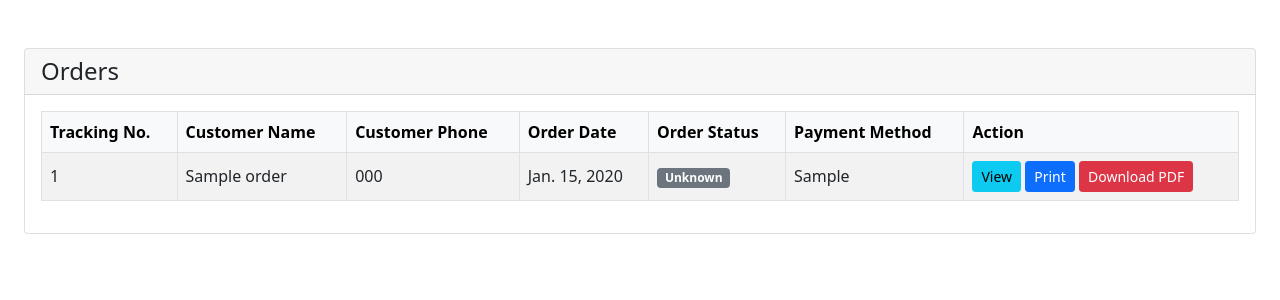
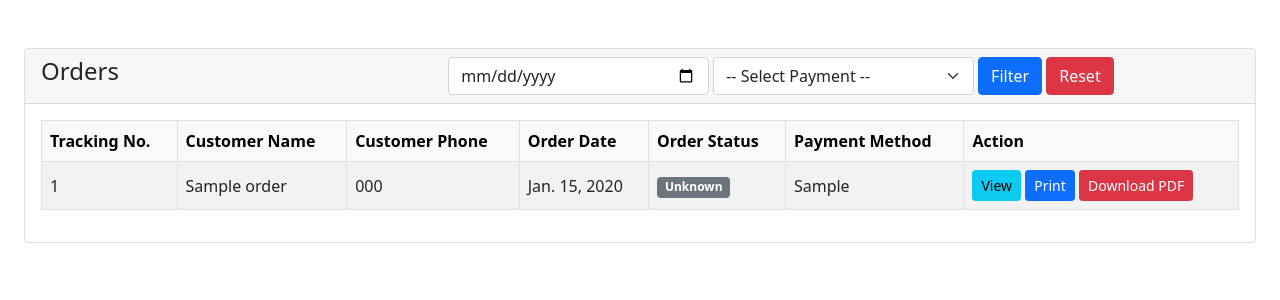
Before and after one commit to archeangana/POS_SYSTEM_PROJECT, a PHP site: template app/views/admin/orders/order-list.php in a window 1280 px wide. Shown: the top 300 px of the page. Run offline with PHP 8.4, Linux system fonts and the light colour scheme; the template is opened without the code that fills it: most values are stand-ins (such as "Sample title", 1, 10 or a date in 2020); data that the repository does not hold is empty.

Commit message:
Feature: Simple Filtering Orders

```diff
--- a/app/views/admin/orders/order-list.php
+++ b/app/views/admin/orders/order-list.php
@@ -4,9 +4,37 @@
 
       <div class="card">
             <div class="card-header">
-                  <h4 class="mb-0 d-flex justify-content-between align-items-center">
-                  Orders
-                  </h4>
+                  <div class="row">
+                        <div class="col-md-4">
+                              <h4 class="mb-0 d-flex justify-content-between align-items-center">
+                                    Orders
+                              </h4>
+                        </div>
+                        <div class="col-md-8">
+                              <form action="index.php?page=order&action=orders" method="POST">
+                                    <div class="row g-1">
+                                          <div class="col-md-4">
+                                                <input type="date" name="date" id="" value="<?= isset($date) ? $date : ''?>" class="form-control">
+                                          </div>
+                                          <div class="col-md-4">
+                                                <select name="payment_status" id="" class="form-select">
+                                                      <option value="">-- Select Payment --</option>
+                                                      <?php
+                                                            $options = ['cash', 'credit_card', 'debit_card', 'e_wallet', 'bank_transfer'];
+                                                            foreach($options as $option) :
+                                                      ?>
+                                                            <option value="<?= $option?>" <?= $option == $payment_status ? 'selected' : ''?>><?= ucwords(str_replace('_', ' ', $option)); ?></option>
+                                                      <?php endforeach; ?>
+                                                </select>
+                                          </div>
+                                          <div class="col-md-4">
+                                                <button type="submit" class="btn btn-primary">Filter</button>
+                                                <button type="button" class="btn btn-danger" id="reset-filter-btn">Reset</button>
+                                          </div>
+                                    </div>
+                              </form>
+                        </div>
+                  </div>
             </div>
             <?php if(!empty($orders)) :?>
                   <div class="card-body">
```
Also changed, not shown: app/controller/OrderController.php (+15 -5 lines), app/model/Order.php (+31 -1 lines), public/assets/js/custom.js.
